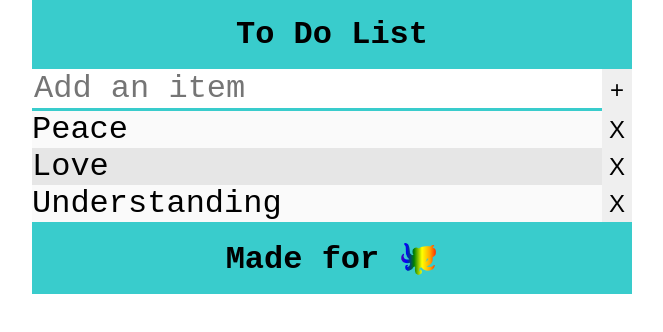
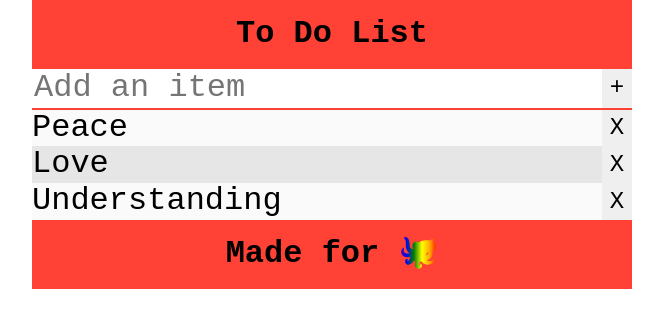
Before and after one commit to edouardmisset/simpleTODO, a plain HTML site: page index.html in a window 1280 px wide. Shown: the whole page, without its empty margins (308-971 px from the left). Drawn offline with nearby package versions, Linux system fonts and the light colour scheme.

Commit message:
Added Tachyon for the styling

```diff
--- a/index.html
+++ b/index.html
@@ -3,31 +3,33 @@
   <head>
     <meta charset="UTF-8" />
     <meta name="viewport" content="width=device-width, initial-scale=1.0" />
+    <link rel="stylesheet" href="https://unpkg.com/tachyons@4.12.0/css/tachyons.min.css"/>
     <link rel="stylesheet" href="style.css" />
     <title>ToDo List</title>
   </head>
   <body>
-    <header class="container bg-teal text-center">
+    <header class="bg-red text-center">
       <h2>To Do List</h2>
-      <span class="addBar">
+      <span class="addBar bb bw1 b--red">
         <input
           type="text"
           name="input"
           id="input"
           placeholder="Add an item"
+          class=""
         />
-        <button class="btn" id="addButton">+</button>
+        <button class="" id="addButton">+</button>
       </span>
     </header>
     <ul>
       <li>Peace</li>
-      <button class="btn deleteBtn" >X</button>
+      <button class="deleteBtn" >X</button>
       <li>Love</li>
-      <button class="btn deleteBtn" >X</button>
+      <button class="deleteBtn" >X</button>
       <li>Understanding</li>
-      <button class="btn deleteBtn" >X</button>
+      <button class="deleteBtn" >X</button>
     </ul>
-    <footer class="text-center bg-teal"><h3>Made for <span class="octopus">🐙</span></h></footer>
+    <footer class="text-center bg-red"><h3>Made for <span class="octopus">🐙</span></h></footer>
     <script src="script.js"></script>
   </body>
 </html>
--- a/style.css
+++ b/style.css
@@ -30,7 +30,6 @@ h3 {
   font-size: 2rem;
   font-family: monospace;
   border: none;
-  border-bottom: medium solid #39cccc;
   width: 100%;
 }
 
```
